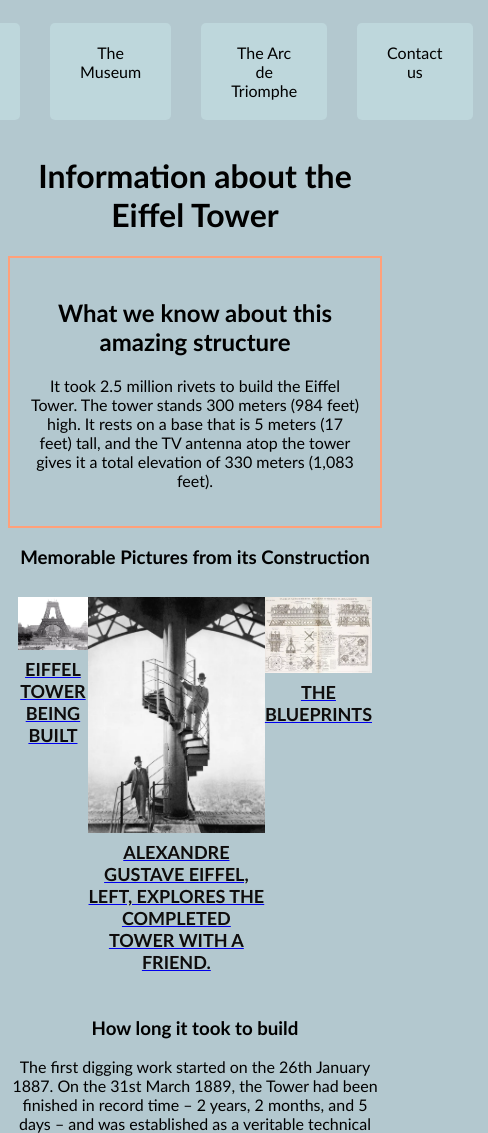
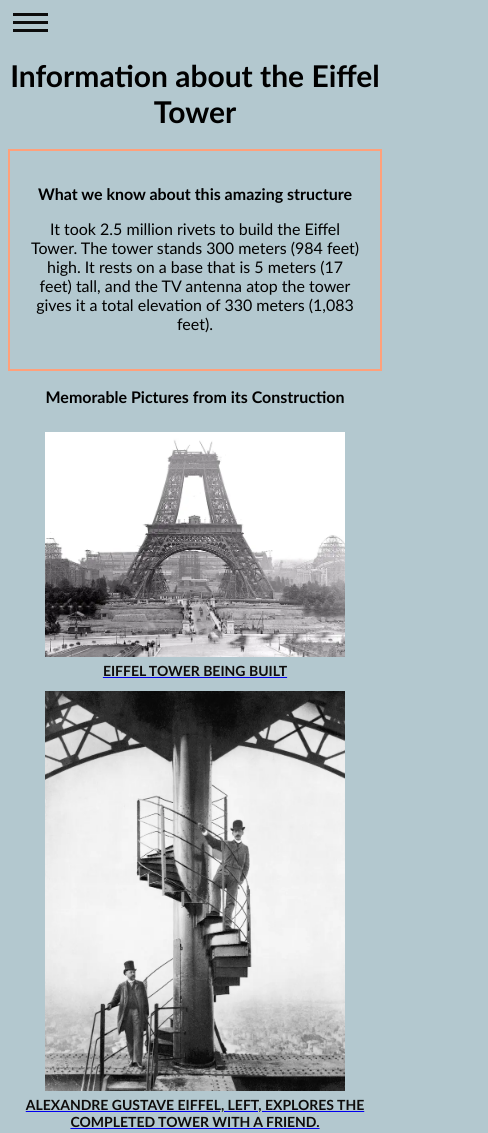
Before and after one commit to Dani1157/Paris-Landmarks, a plain HTML site: page eiffelTower.html in a window 390 px wide. Shown: the top 1133 px of the page, 488 px wide, since content can reach past the window. Drawn offline with Linux system fonts and the light colour scheme.

Commit message:
"Style: Implement responsive design for smaller screens and modify styles for smaller screens using media queries to ensure responsiveness."

```diff
--- a/assets/css/eiffel.css
+++ b/assets/css/eiffel.css
@@ -118,3 +118,56 @@ iframe {
     width: 300px;
     height: 250px;
 }
+
+@media screen and (max-width: 768px) {
+    h1 {
+        font-size: 30px;
+    }
+
+    h2,
+    h3 {
+        font-size: 16px;
+    }
+
+    .links {
+        flex-direction: column;
+    }
+
+    img {
+        max-width: 100%;
+        height: auto;
+        display: block;
+        margin: 0 auto;
+    }
+
+    .images {
+        flex-direction: column;
+    }
+
+    .img-with-heading h1,
+    .img-with-heading h2,
+    .img-with-heading h3 {
+        font-size: 14px;
+    }
+
+    .navbar {
+        justify-content: flex-start;
+    }
+
+    .links {
+        display: none;
+        flex-direction: column;
+    }
+
+    .links.show {
+        display: flex;
+        background-color: var(--primary-color);
+        width: 100%;
+        padding: 10px;
+    }
+
+    .burger-menu {
+        display: block;
+        cursor: pointer;
+    }
+}
```
